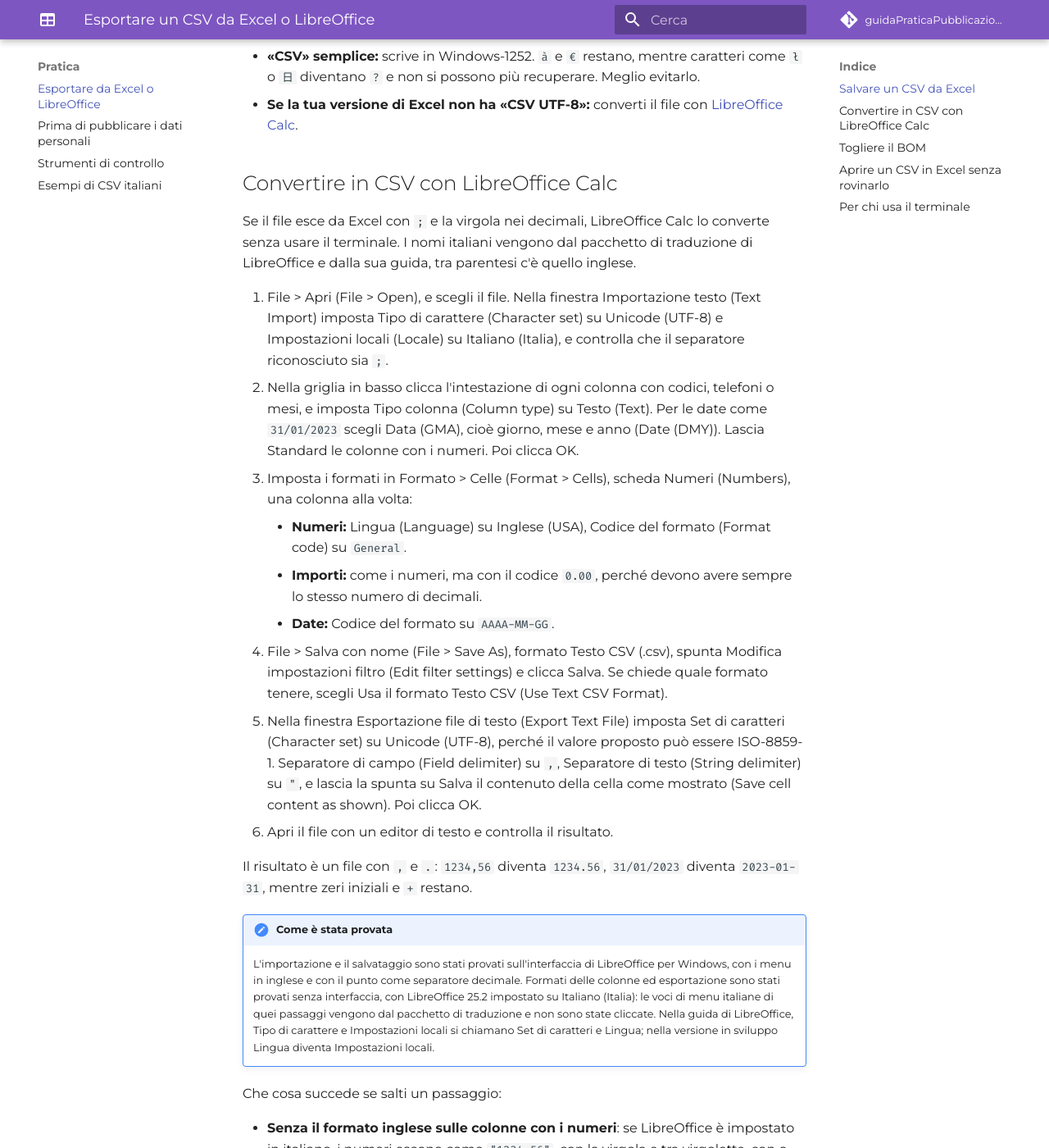
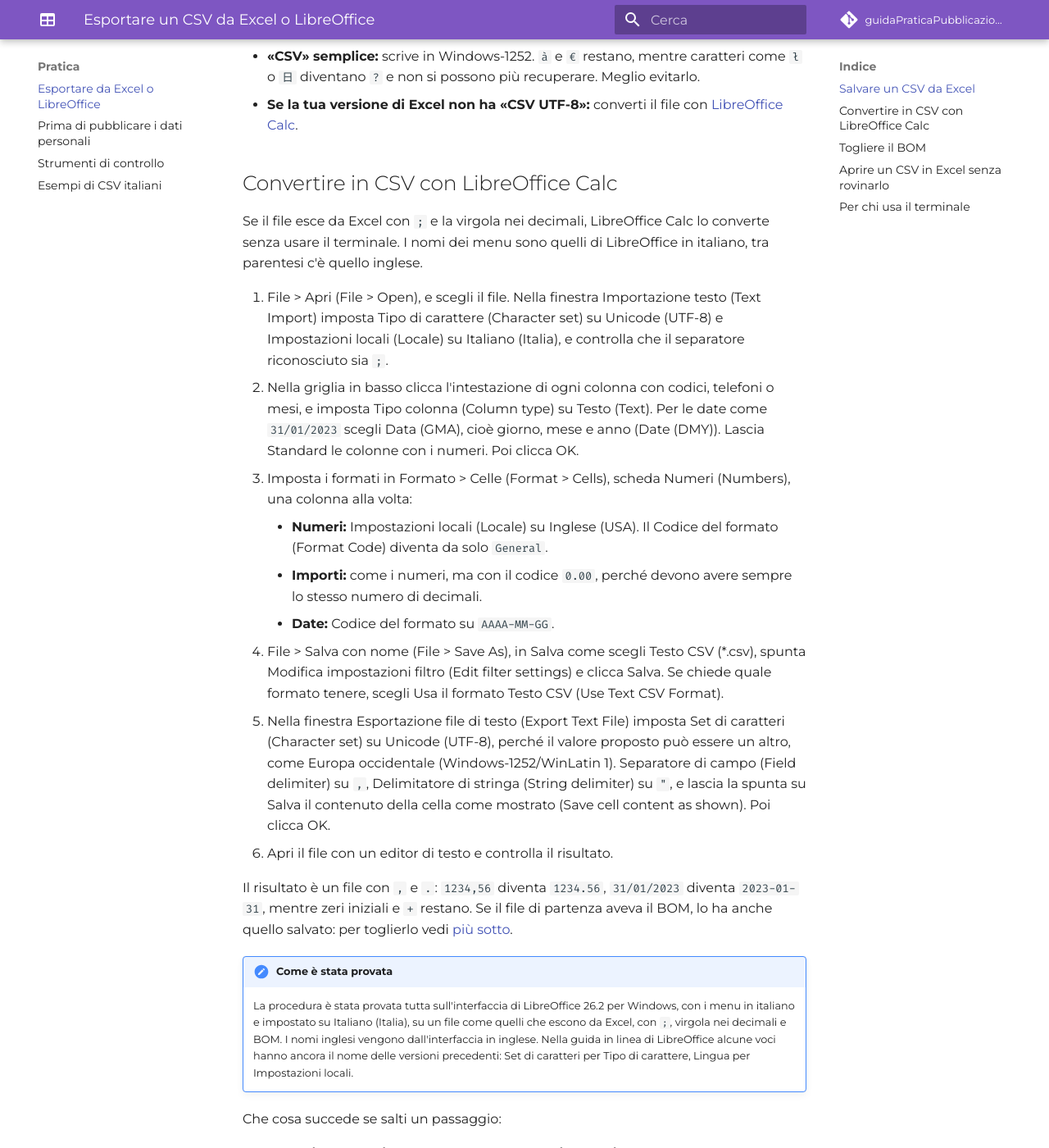
Before and after one commit to ondata/guidaPraticaPubblicazioneCSV, an MkDocs documentation site: the page built from docs/guida/linee_guida_pubblicazione/Linee_guida_importazione_esportazione.md, in a window 1280 px wide and 1400 px high, scrolled down 870 px. Shown: the whole window at 82% size. Built offline with MkDocs 1.6.1 and Material for MkDocs 9.7.7, drawn with Linux system fonts in a browser that asks for light colours; comment, search, counter and statistics services are not loaded; some of the changed text lies outside the part shown.

Commit message:
docs: LibreOffice provato con menu italiani, BOM con foglio nuovo
Co-Authored-By: Claude Opus 5.5 <noreply@anthropic.com>
Claude-Session: https://claude.ai/code/session_01RCCNPKrWt4tp2kKJYeM5Rt

````diff
--- a/docs/guida/linee_guida_pubblicazione/Linee_guida_importazione_esportazione.md
+++ b/docs/guida/linee_guida_pubblicazione/Linee_guida_importazione_esportazione.md
@@ -25,23 +25,23 @@ Usa File > Salva con nome e scegli il formato «CSV UTF-8».
 
 ## Convertire in CSV con LibreOffice Calc
 
-Se il file esce da Excel con `;` e la virgola nei decimali, LibreOffice Calc lo converte senza usare il terminale. I nomi italiani vengono dal pacchetto di traduzione di LibreOffice e dalla sua guida, tra parentesi c'è quello inglese.
+Se il file esce da Excel con `;` e la virgola nei decimali, LibreOffice Calc lo converte senza usare il terminale. I nomi dei menu sono quelli di LibreOffice in italiano, tra parentesi c'è quello inglese.
 
 1. File > Apri (File > Open), e scegli il file. Nella finestra Importazione testo (Text Import) imposta Tipo di carattere (Character set) su Unicode (UTF-8) e Impostazioni locali (Locale) su Italiano (Italia), e controlla che il separatore riconosciuto sia `;`.
 2. Nella griglia in basso clicca l'intestazione di ogni colonna con codici, telefoni o mesi, e imposta Tipo colonna (Column type) su Testo (Text). Per le date come `31/01/2023` scegli Data (GMA), cioè giorno, mese e anno (Date (DMY)). Lascia Standard le colonne con i numeri. Poi clicca OK.
 3. Imposta i formati in Formato > Celle (Format > Cells), scheda Numeri (Numbers), una colonna alla volta:
-    - **Numeri:** Lingua (Language) su Inglese (USA), Codice del formato (Format code) su `General`.
+    - **Numeri:** Impostazioni locali (Locale) su Inglese (USA). Il Codice del formato (Format Code) diventa da solo `General`.
     - **Importi:** come i numeri, ma con il codice `0.00`, perché devono avere sempre lo stesso numero di decimali.
     - **Date:** Codice del formato su `AAAA-MM-GG`.
-4. File > Salva con nome (File > Save As), formato Testo CSV (.csv), spunta Modifica impostazioni filtro (Edit filter settings) e clicca Salva. Se chiede quale formato tenere, scegli Usa il formato Testo CSV (Use Text CSV Format).
-5. Nella finestra Esportazione file di testo (Export Text File) imposta Set di caratteri (Character set) su Unicode (UTF-8), perché il valore proposto può essere ISO-8859-1. Separatore di campo (Field delimiter) su `,`, Separatore di testo (String delimiter) su `"`, e lascia la spunta su Salva il contenuto della cella come mostrato (Save cell content as shown). Poi clicca OK.
+4. File > Salva con nome (File > Save As), in Salva come scegli Testo CSV (*.csv), spunta Modifica impostazioni filtro (Edit filter settings) e clicca Salva. Se chiede quale formato tenere, scegli Usa il formato Testo CSV (Use Text CSV Format).
+5. Nella finestra Esportazione file di testo (Export Text File) imposta Set di caratteri (Character set) su Unicode (UTF-8), perché il valore proposto può essere un altro, come Europa occidentale (Windows-1252/WinLatin 1). Separatore di campo (Field delimiter) su `,`, Delimitatore di stringa (String delimiter) su `"`, e lascia la spunta su Salva il contenuto della cella come mostrato (Save cell content as shown). Poi clicca OK.
 6. Apri il file con un editor di testo e controlla il risultato.
 
-Il risultato è un file con `,` e `.`: `1234,56` diventa `1234.56`, `31/01/2023` diventa `2023-01-31`, mentre zeri iniziali e `+` restano.
+Il risultato è un file con `,` e `.`: `1234,56` diventa `1234.56`, `31/01/2023` diventa `2023-01-31`, mentre zeri iniziali e `+` restano. Se il file di partenza aveva il BOM, lo ha anche quello salvato: per toglierlo vedi [più sotto](#togliere-il-bom).
 
 !!! note "Come è stata provata"
 
-    L'importazione e il salvataggio sono stati provati sull'interfaccia di LibreOffice per Windows, con i menu in inglese e con il punto come separatore decimale. Formati delle colonne ed esportazione sono stati provati senza interfaccia, con LibreOffice 25.2 impostato su Italiano (Italia): le voci di menu italiane di quei passaggi vengono dal pacchetto di traduzione e non sono state cliccate. Nella guida di LibreOffice, Tipo di carattere e Impostazioni locali si chiamano Set di caratteri e Lingua; nella versione in sviluppo Lingua diventa Impostazioni locali.
+    La procedura è stata provata tutta sull'interfaccia di LibreOffice 26.2 per Windows, con i menu in italiano e impostato su Italiano (Italia), su un file come quelli che escono da Excel, con `;`, virgola nei decimali e BOM. I nomi inglesi vengono dall'interfaccia in inglese. Nella guida in linea di LibreOffice alcune voci hanno ancora il nome delle versioni precedenti: Set di caratteri per Tipo di carattere, Lingua per Impostazioni locali.
 
 Che cosa succede se salti un passaggio:
 
@@ -55,9 +55,14 @@ Che cosa succede se salti un passaggio:
 
 Alcuni programmi lo leggono come parte del nome della prima colonna, e CSV Lint lo segnala come errore «Whitespace»: non è un problema dei dati (vedi gli [strumenti di controllo](Cassetta_attrezzi.md)).
 
-Se il file ha già `,` e `.`, per togliere il BOM basta aprirlo e salvarlo con LibreOffice Calc senza cambiare i valori. Segui i passaggi qui sopra con due differenze: al passaggio 2 imposta su Testo tutte le colonne, e salta il passaggio 3. Il separatore da controllare al passaggio 1 è `,`.
+Per toglierlo con LibreOffice Calc non basta aprire il file e salvarlo: il file salvato ha ancora il BOM. I dati vanno copiati in un foglio nuovo:
 
-Anche la conversione da `;` a `,` qui sopra toglie il BOM.
+1. Apri il file come ai passaggi 1 e 2 della [conversione](#convertire-in-csv-con-libreoffice-calc), con due differenze: il separatore da controllare è `,`, e tutte le colonne vanno impostate su Testo, così i valori restano come sono. Poi clicca OK.
+2. Modifica > Seleziona tutto (Edit > Select All), poi Modifica > Copia (Edit > Copy).
+3. File > Nuovo > Foglio elettronico (File > New > Spreadsheet), poi Modifica > Incolla (Edit > Paste).
+4. Salva il foglio nuovo come ai passaggi 4 e 5 della conversione. Per un foglio nuovo, Salva come propone il formato di LibreOffice (.ods): va cambiato in Testo CSV (*.csv).
+
+Provato con LibreOffice 26.2 per Windows: il file esce uguale a quello di partenza, senza BOM. Vale anche per un file appena convertito da `;` a `,`, che il BOM lo conserva.
 
 ## Aprire un CSV in Excel senza rovinarlo
 
@@ -79,7 +84,7 @@ Tutte le colonne restano testo. Per farci calcoli, una colonna di numeri va conv
 
 ## Per chi usa il terminale
 
-La conversione con LibreOffice Calc che [toglie il BOM](#togliere-il-bom) si fa anche con un comando. Qui ci sono cinque colonne, tutte di tipo Testo (`1/2/2/2/3/2/4/2/5/2` indica la colonna e il tipo: `1` Standard, `2` Testo, `4` Data GMA):
+Il BOM si toglie anche con un comando, senza copiare i dati in un foglio nuovo: la conversione senza interfaccia non lo rimette. Qui ci sono cinque colonne, tutte di tipo Testo (`1/2/2/2/3/2/4/2/5/2` indica la colonna e il tipo: `1` Standard, `2` Testo, `4` Data GMA):
 
 ```bash
 soffice --headless \
@@ -90,6 +95,6 @@ soffice --headless \
 
 Con un file separato da `;` il primo `44` diventa `59` e le colonne con i numeri vanno lasciate al tipo `1`. Questo comando però non assegna formati di cella: se il profilo di LibreOffice è in italiano, i decimali restano con la virgola, e le date vanno trattate come spiega la sezione [Convertire in CSV con LibreOffice Calc](#convertire-in-csv-con-libreoffice-calc).
 
-Provato con LibreOffice 25.2 su Linux: il file esce uguale a quello di partenza, senza BOM e con i fine riga cambiati da CRLF (ritorno a capo più nuova riga, tipico di Windows) a LF (solo nuova riga).
+Provato con LibreOffice 25.2 su Linux: il file esce uguale a quello di partenza, senza BOM e con i fine riga cambiati da CRLF (ritorno a capo più nuova riga, tipico di Windows) a LF (solo nuova riga). Con LibreOffice 26.2 su Windows il BOM sparisce allo stesso modo, e i fine riga restano CRLF.
 
 Nel comando, l'ultimo `true` dopo `,0,false,true,` corrisponde alla spunta del passaggio 5 di quella conversione, Salva il contenuto della cella come mostrato.
````
Also changed, not shown: CHANGELOG.md (+2 -0 lines), LOG.md (+4 -0 lines).
